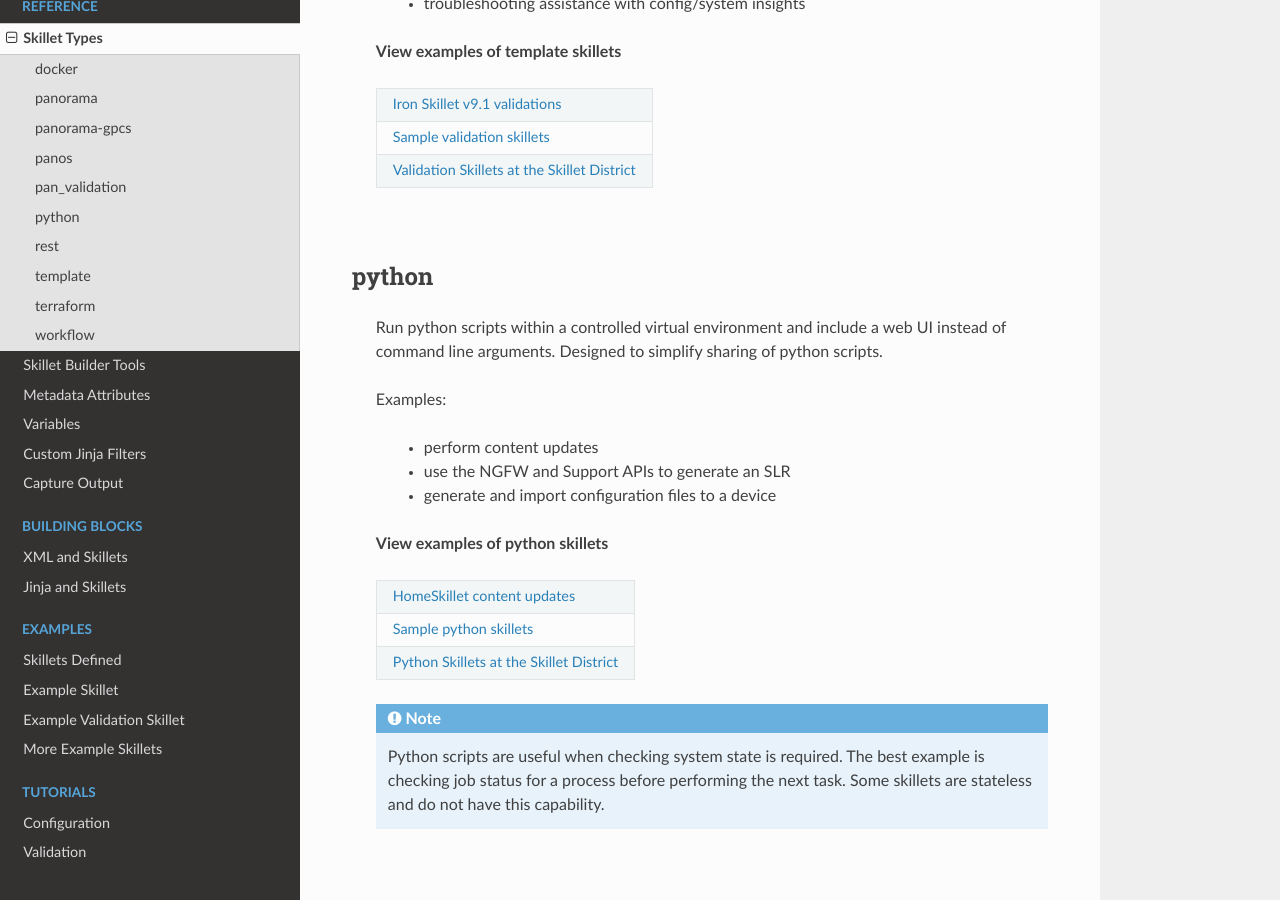
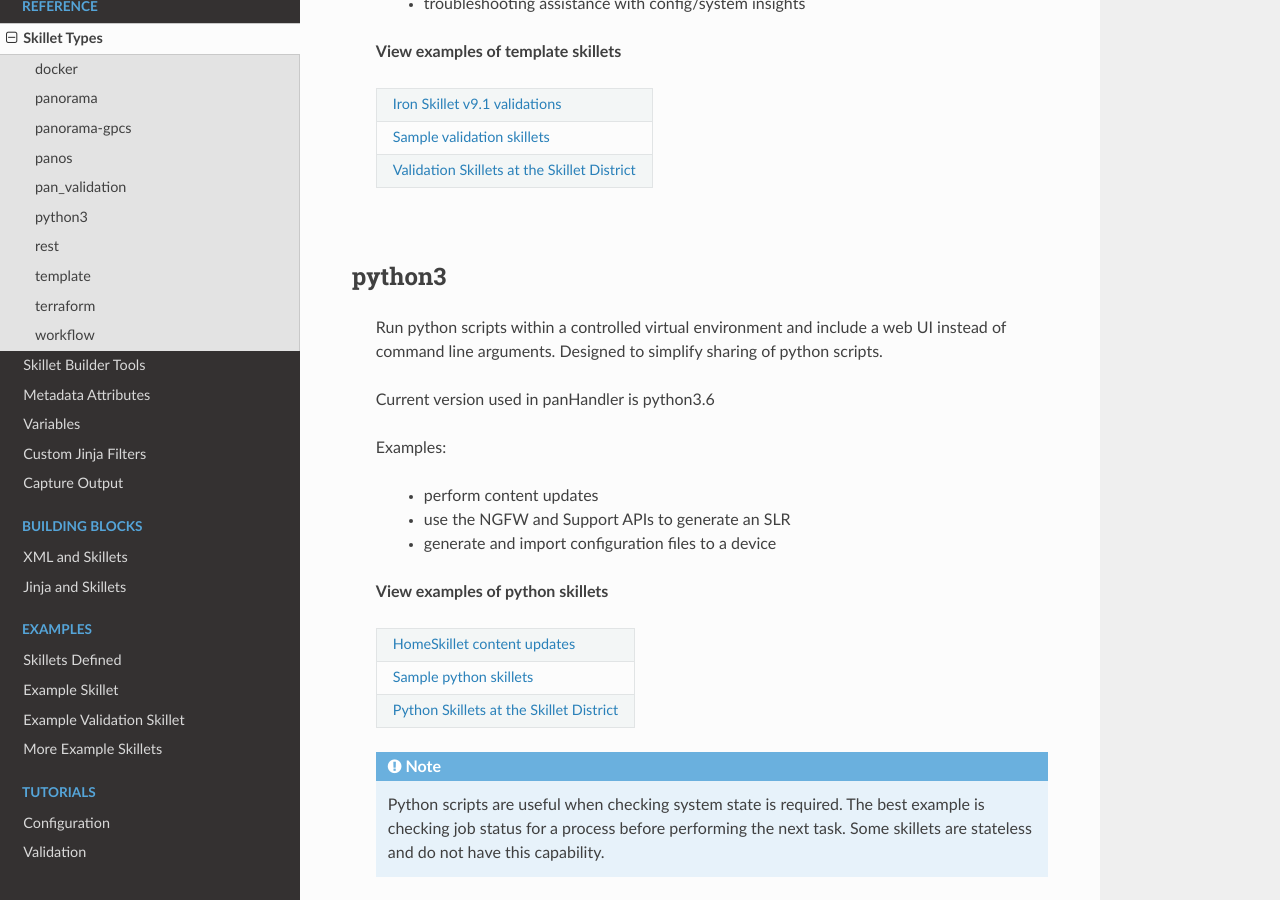
Before and after one commit to PaloAltoNetworks/SkilletBuilder, a Sphinx documentation site: the page built from docs/reference_examples/skillet_types.rst, in a window 1280 px wide and 900 px high, scrolled down 2703 px. Built offline with Sphinx 7.4.7 and the Read the Docs theme 2.0.0, drawn with Linux system fonts in a browser that asks for light colours.

Commit message:
update with python3 type

```diff
--- a/docs/getting_started/skillet_framework.rst
+++ b/docs/getting_started/skillet_framework.rst
@@ -106,7 +106,7 @@ Snippets
     * panos/panorama: reads a list of XPaths and elements that are pushed to the device for configuration
     * template: simple rendering of a text file displayed to the screen
     * rest: a series of REST API interactions including response capture
-    * python: run a python script in a local virtual environment
+    * python3: run a python script in a local virtual environment
     * pan_validation: assess a configuration against a set of predefined rules
     * terraform: run terraform deployments for cloud deployments
     * docker: instantiate a docker container to run virtual applications
--- a/docs/reference_examples/skillet_types.rst
+++ b/docs/reference_examples/skillet_types.rst
@@ -152,11 +152,13 @@ pan_validation
 
 |
 
-python
-------
+python3
+-------
 
   Run python scripts within a controlled virtual environment and include a web UI
   instead of command line arguments. Designed to simplify sharing of python scripts.
+
+  Current version used in panHandler is python3.6
 
   Examples:
 
```
